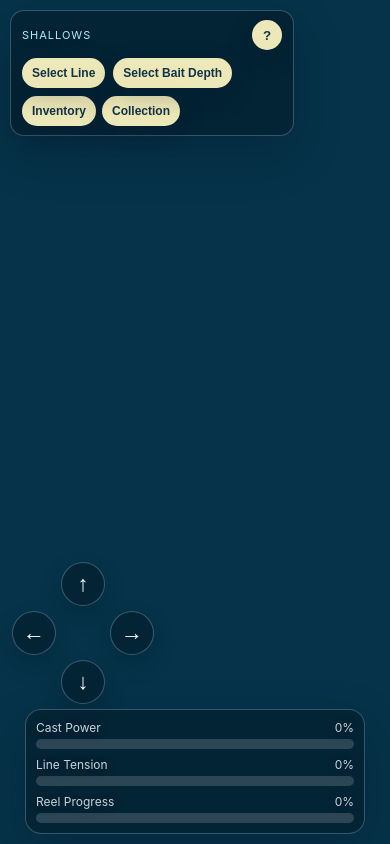
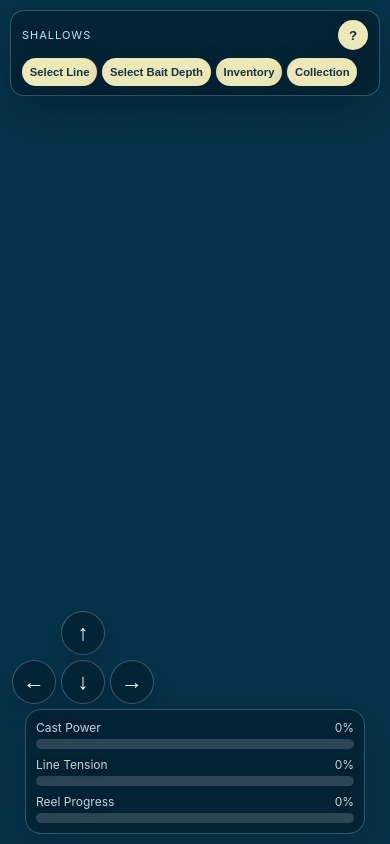
Before and after one commit to chrisfahey1010/castaway, a website built with Vite: page index.html in a window 390 px wide. Built offline with nearby package versions, Linux system fonts and the light colour scheme; what @babylonjs/core would draw is missing.

Commit message:
Refine mobile HUD controls

```diff
--- a/src/style.css
+++ b/src/style.css
@@ -178,7 +178,7 @@ button {
   bottom: 158px;
   display: none;
   grid-template-columns: repeat(3, 48px);
-  grid-template-rows: repeat(3, 48px);
+  grid-template-rows: repeat(2, 48px);
   gap: 6px;
   pointer-events: auto;
   touch-action: none;
@@ -216,7 +216,7 @@ button {
 
 .move-down {
   grid-column: 2;
-  grid-row: 3;
+  grid-row: 2;
 }
 
 .move-right {
@@ -438,9 +438,10 @@ button {
   }
 
   .status-panel {
-    flex: 1 1 220px;
+    flex: 0 0 calc(100vw - 20px);
     min-width: 0;
-    max-width: min(260px, calc(100vw - 20px));
+    max-width: none;
+    box-sizing: border-box;
     padding: 9px 11px;
     border-radius: 14px;
   }
@@ -462,17 +463,21 @@ button {
   }
 
   .status-controls {
+    flex-wrap: nowrap;
+    gap: 5px;
     margin-top: 8px;
   }
 
   .status-actions {
     display: flex;
+    gap: 5px;
   }
 
   .status-actions button,
   .line-select-button {
-    padding: 8px 10px;
-    font-size: 12px;
+    padding: 8px clamp(6px, 2vw, 10px);
+    font-size: clamp(10px, 2.9vw, 12px);
+    white-space: nowrap;
   }
 
   .hud-top > .buttons {
@@ -507,7 +512,7 @@ button {
     left: 12px;
     bottom: 140px;
     grid-template-columns: repeat(3, 44px);
-    grid-template-rows: repeat(3, 44px);
+    grid-template-rows: repeat(2, 44px);
     gap: 5px;
   }
 
```
